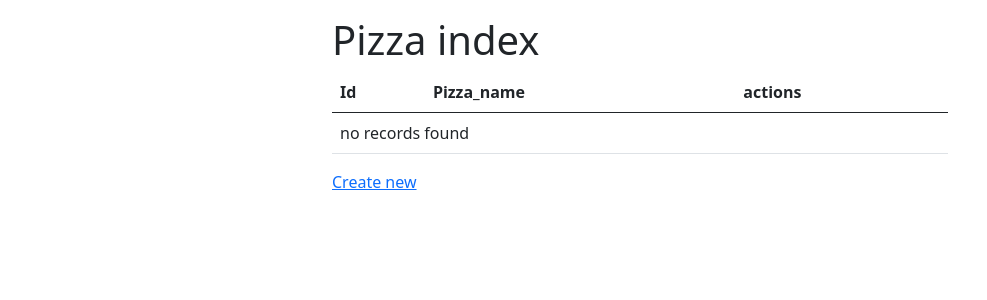
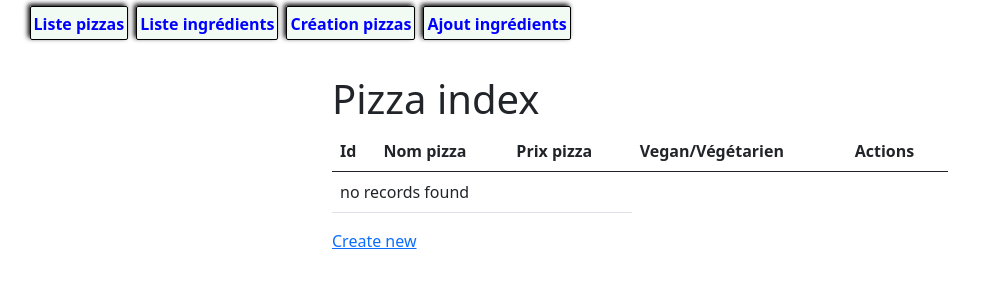
Before and after one commit to virginiescheurkogel/sf-pizza-ecf, a Symfony app: template templates/pizza/index.html.twig in a window 1280 px wide. Shown: the top 300 px of the page, without its empty margins (0-987 px from the left). Run offline with Twig, Linux system fonts and the light colour scheme; the template is opened without the code that fills it, so the values that code supplies are empty; some libraries are stand-ins or nearby versions.

Commit message:
Fonction prix pizza Fonction Végétarien/Vegan

```diff
--- /dev/null
+++ b/public/css/style.css
@@ -0,0 +1,27 @@
+.nav-bar { /* ul */
+    display: flex;
+    flex-direction: row;
+    flex-wrap: wrap;
+    padding: 6px 0 6px 1% ;
+    margin: 0 5px 5px 5px;
+    list-style-type: none;
+    / background-color: rgb(233, 233, 233); /
+}
+
+.nav-link { /* ul li */
+    margin: 0 8px 8px 0;
+    padding: 5px 0 3px 0;
+    border: solid black 1px;
+    border-radius: 2px;
+    width: max-content;
+    text-decoration : none;
+    box-shadow: -2px -2px 5px 0px black;
+    background-color: rgba(160, 224, 176, 0.144);
+}
+
+.nav-link a{ /* ul li a */
+    text-decoration : none;
+    color: blue;
+    padding: 3px;
+    font-weight: 600;
+}
--- a/src/Form/PizzaType.php
+++ b/src/Form/PizzaType.php
@@ -42,4 +42,7 @@ class PizzaType extends AbstractType
             'data_class' => Pizza::class,
         ]);
     }
+
+
+
 }
--- a/templates/base.html.twig
+++ b/templates/base.html.twig
@@ -10,6 +10,7 @@
                   rel="stylesheet"
                   integrity="sha384-eOJMYsd53ii+scO/bJGFsiCZc+5NDVN2yr8+0RDqr0Ql0h+rP48ckxlpbzKgwra6"
                   crossorigin="anonymous">
+            <link rel="stylesheet" href="/css/style.css">
         {% endblock %}
 
 
@@ -20,6 +21,14 @@
         {% endblock %}
     </head>
 
+    <nav>
+        <ul class="nav-bar">
+            <li class="nav-link"><a href="{{ path('pizza_index') }}">Liste pizzas</a></li>
+            <li class="nav-link"><a href="{{ path('ingredient_index') }}">Liste ingrédients</a></li>
+            <li class="nav-link"><a href="{{ path('pizza_new') }}">Création pizzas</a></li>
+            <li class="nav-link"><a href="{{ path('ingredient_new') }}">Ajout ingrédients</a></li>
+        </ul>
+    </nav>
 
     <body class="container-fluid">
         <div class="row justify-content-center">
--- a/templates/pizza/index.html.twig
+++ b/templates/pizza/index.html.twig
@@ -9,8 +9,10 @@
         <thead>
             <tr>
                 <th>Id</th>
-                <th>Pizza_name</th>
-                <th>actions</th>
+                <th>Nom pizza</th>
+                <th>Prix pizza</th>
+                <th>Vegan/Végétarien</th>
+                <th>Actions</th>
             </tr>
         </thead>
         <tbody>
@@ -18,9 +20,11 @@
             <tr>
                 <td>{{ pizza.id }}</td>
                 <td>{{ pizza.pizzaName }}</td>
+                <td>{{ pizza.pizzaPrice }} €</td>
+                <td>{{ pizza.VeganOrVegetarian }}</td>
                 <td>
-                    <a href="{{ path('pizza_show', {'id': pizza.id}) }}">show</a>
-                    <a href="{{ path('pizza_edit', {'id': pizza.id}) }}">edit</a>
+                    <a href="{{ path('pizza_show', {'id': pizza.id}) }}">Détails</a>
+                    <a href="{{ path('pizza_edit', {'id': pizza.id}) }}">Modifier</a>
                 </td>
             </tr>
         {% else %}
--- a/templates/pizza/new.html.twig
+++ b/templates/pizza/new.html.twig
@@ -7,5 +7,5 @@
 
     {{ include('pizza/_form.html.twig') }}
 
-    <a href="{{ path('pizza_index') }}">back to list</a>
+    <a href="{{ path('pizza_index') }}">Liste pizzas</a>
 {% endblock %}
```
Also changed, not shown: src/Entity/Pizza.php (+43 -0 lines), templates/pizza/show.html.twig (+28 -3 lines).
